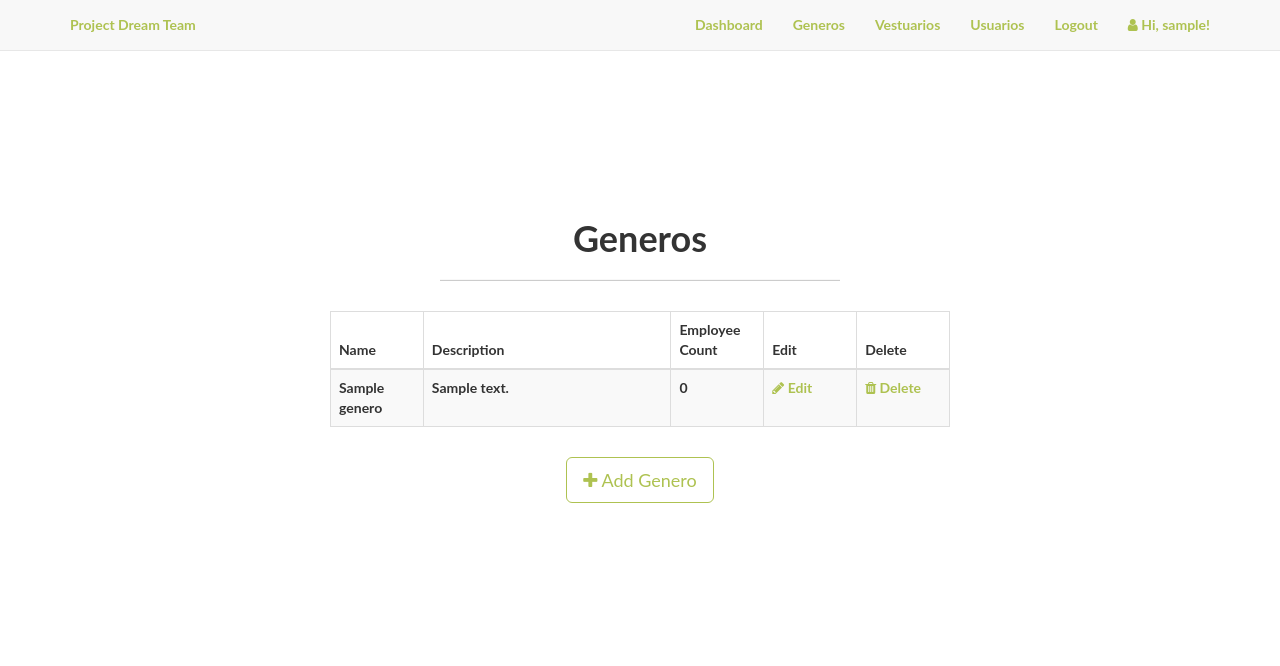
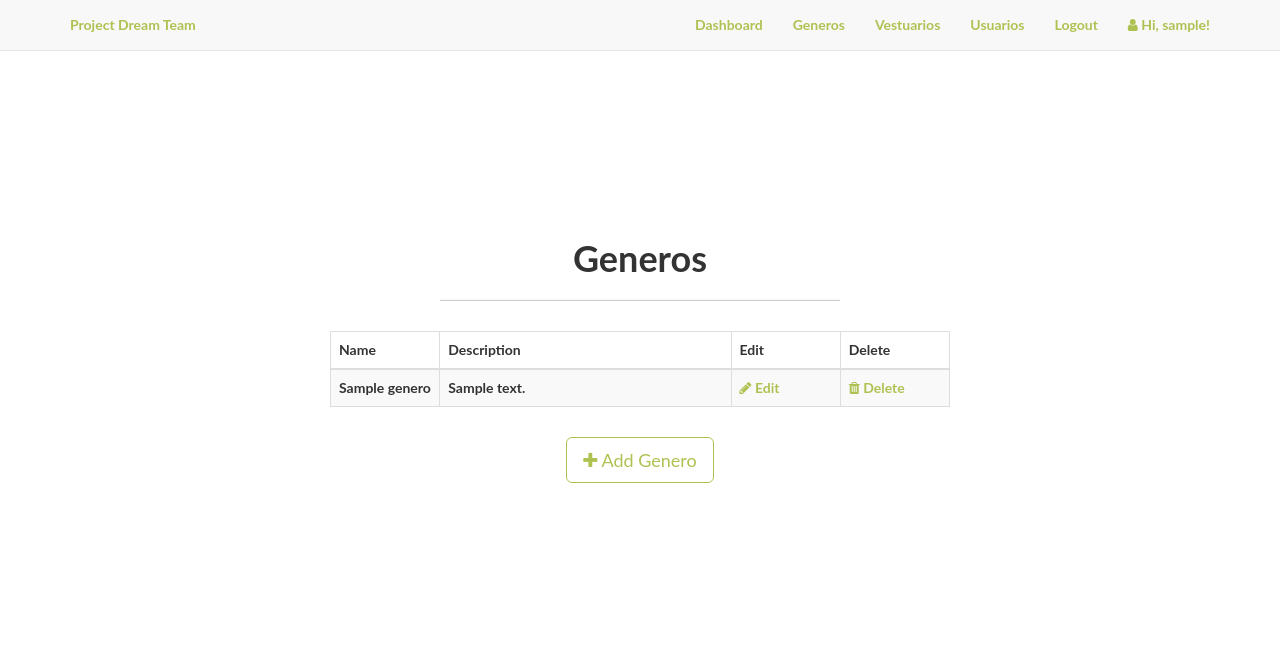
Before and after one commit to PablinGR/musicalClothing, a Flask app: page /admin/generos in a window 1280 px wide. Shown: the top 666 px of the page. Run offline with Flask 2, Linux system fonts and the light colour scheme; a user stored in the database is signed in; tables that the repository leaves empty hold one stand-in row (values such as "Sample post"); parts of the project's set-up code (start-up, migrations or seed data) failed here and were passed over; some libraries are stand-ins or nearby versions.

Commit message:
Refactor

```diff
--- a/web/app/templates/admin/generos/generos.html
+++ b/web/app/templates/admin/generos/generos.html
@@ -20,7 +20,6 @@
                 <tr>
                   <th width="15%"> Name </th>
                   <th width="40%"> Description </th>
-                  <th width="15%"> Employee Count </th>
                   <th width="15%"> Edit </th>
                   <th width="15%"> Delete </th>
                 </tr>
@@ -30,13 +29,13 @@
                 <tr>
                   <td> {{ genero.name }} </td>
                   <td> {{ genero.description }} </td>
-                  <td>
+                  <!-- <td>
                     {% if genero.employees %}
                       {{ genero.employees.count() }}
                     {% else %}
                       0
                     {% endif %}
-                  </td>
+                  </td> -->
                   <td>
                     <a href="{{ url_for('admin.edit_genero', id=genero.id) }}">
                       <i class="fa fa-pencil"></i> Edit
```
